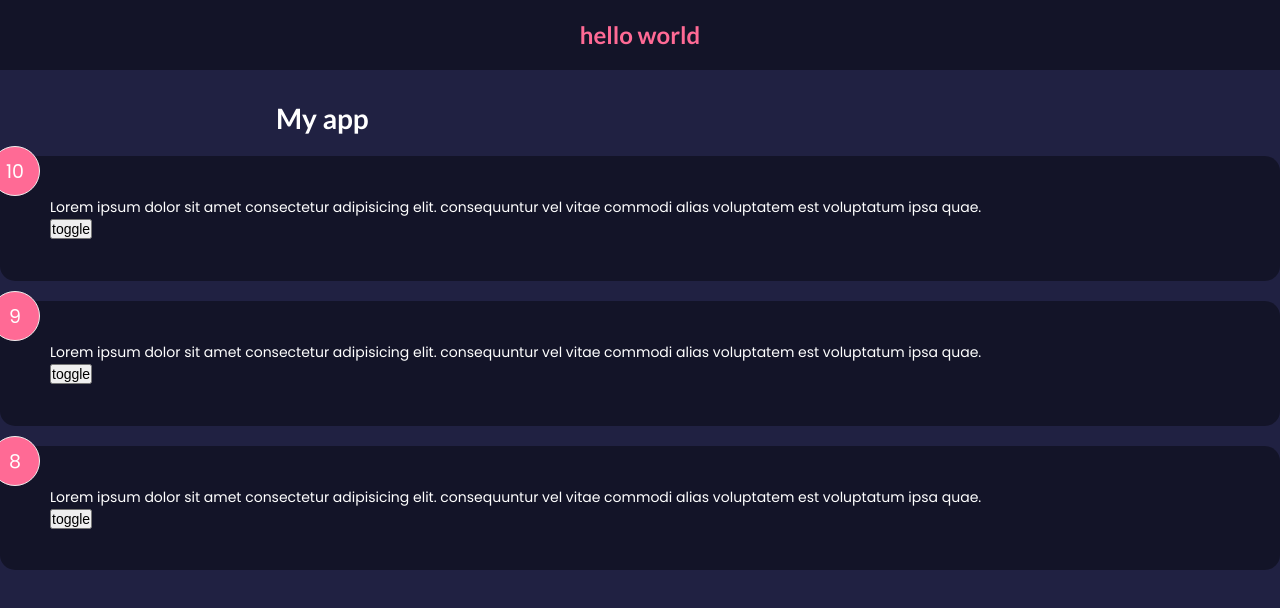
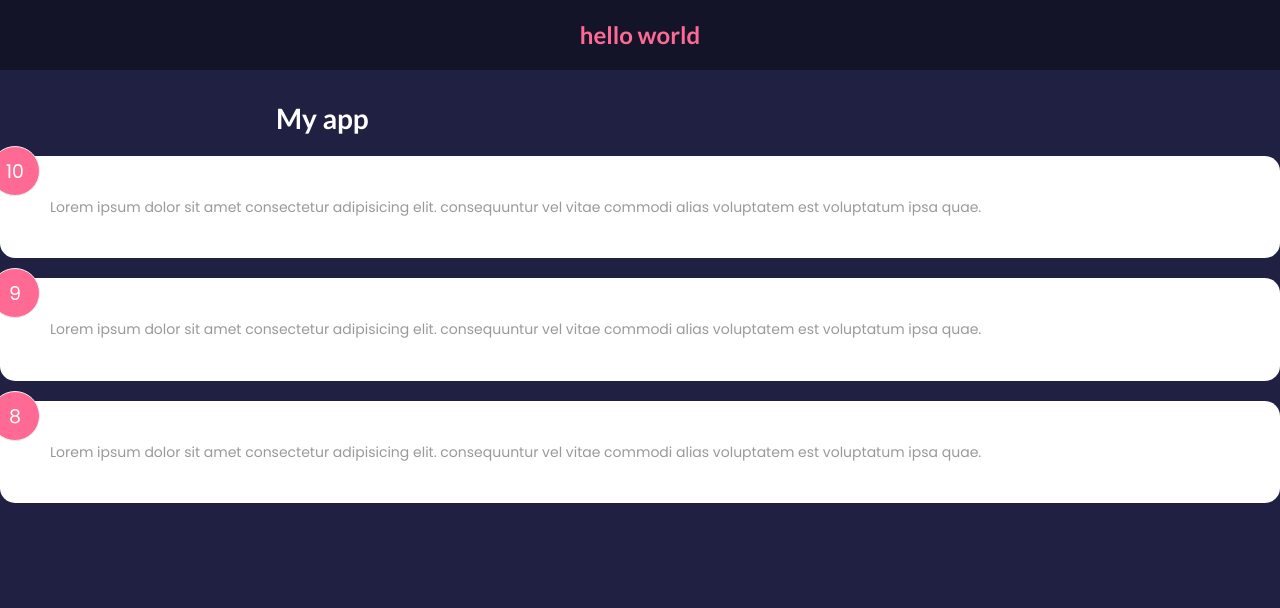
Before and after one commit to oliveroliverio/ud-brad-traversy-react-front-to-back-2022, a React (Create React App) app: page / in a window 1280 px wide. Shown: the top 608 px of the page. Built offline with nearby package versions, Linux system fonts and the light colour scheme.

Commit message:
01 conditional styling (this doesn't work) vs conditional classes

```diff
--- a/src/components/FeedbackItem.js
+++ b/src/components/FeedbackItem.js
@@ -1,18 +1,10 @@
-import { useState } from "react";
 import Card from "./shared/Card";
 
 function FeedbackItem({ item }) {
-  const [reverse, setReverse] = useState(true)
-
-  const clickHandler = () => {
-    setReverse(!true)
-  }
-
   return (
-    <Card reverse={reverse}>
+    <Card reverse={false}>
       <div className="num-display">{item.rating}</div>
       <div className="text-display">{item.text}</div>
-      <button onClick={clickHandler}>toggle</button>
     </Card>
   );
 }
--- a/src/components/shared/Card.js
+++ b/src/components/shared/Card.js
@@ -1,7 +1,17 @@
 import React from "react";
 
 function Card({ children, reverse }) {
-  return <div className={`card ${reverse ? 'reverse' : ''}`}> {children} </div>;
+  return (
+  <div
+    className='card'
+    style={{
+      backgroundColor: reverse ? 'rgba(0,0,0,0.4)' : '#fff',
+      color: reverse ? '#fff' : 'rgba(0,0,0,0.4)',
+    }}
+  >
+    {children}
+  </div>
+  )
 }
 
 export default Card;
```
